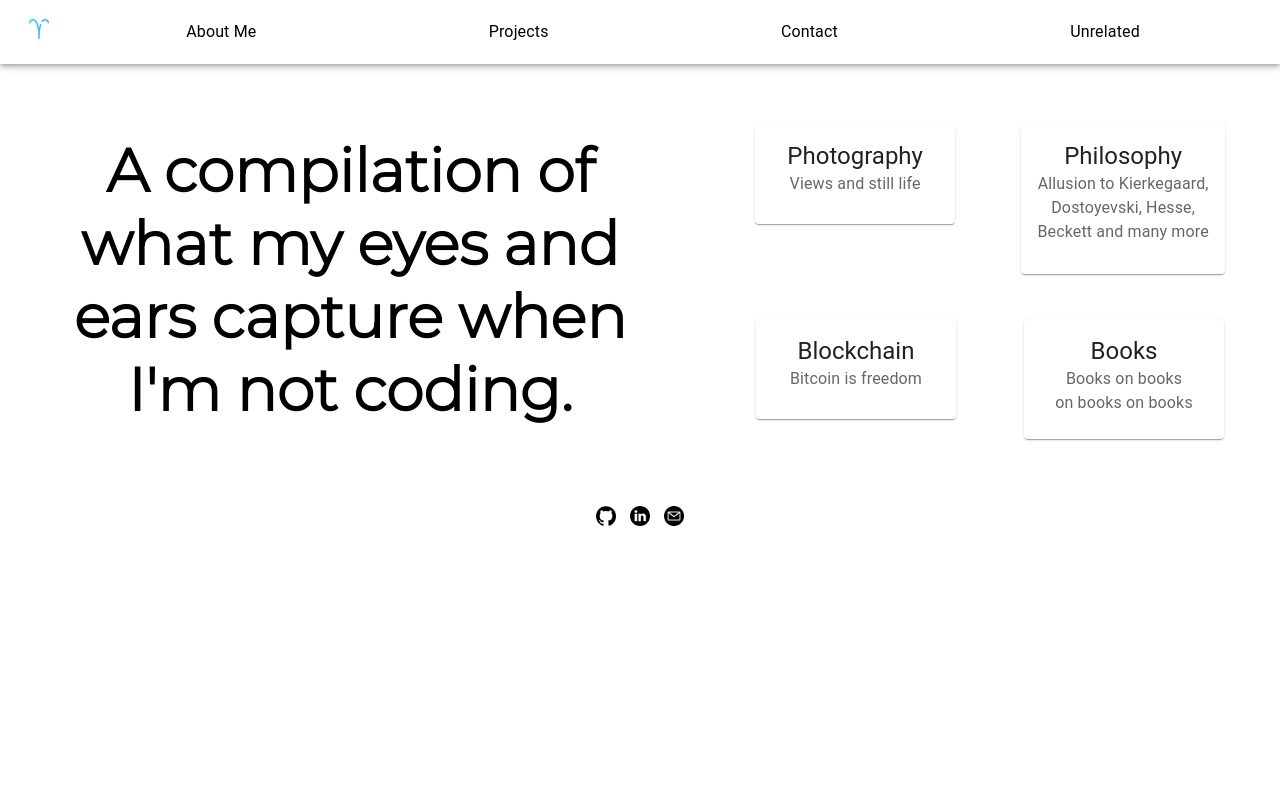
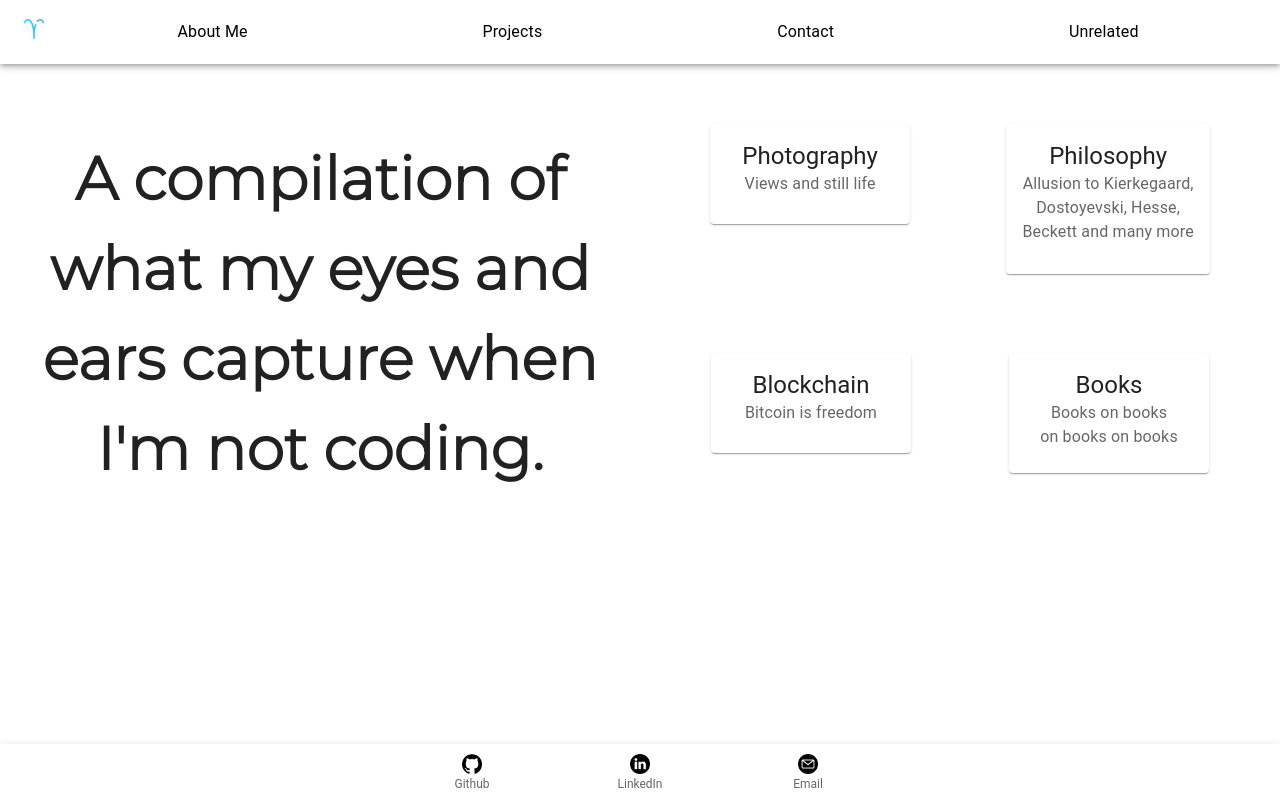
Before and after one commit to vntero/vntero-dot-com, a React (Create React App) app: page /unrelated in a window 1280 px wide. Built offline with nearby package versions, Linux system fonts and the light colour scheme.

Commit message:
MUI final touches and minor bug fixes

```diff
--- a/src/App.css
+++ b/src/App.css
@@ -56,7 +56,6 @@
 a, a:focus, a:active{
   text-decoration: none;
   color: inherit;
-  padding: 5px;
 }
 
 input {
@@ -114,6 +113,6 @@ input {
 .div-skills {
   display: flex;
   align-items: center;
-  justify-content: center;
+  justify-content: space-evenly;
   padding: 20px;
 }
--- a/src/components/About.jsx
+++ b/src/components/About.jsx
@@ -16,6 +16,12 @@ function About() {
                 <span className="blue"> beautiful</span>, <span className="red">engaging</span> and <span className="green">functional</span> <br />
                 projects for the World Wide Web.</h1>
             </div>
+
+            <label htmlFor="BLANK SPACE"></label><br />
+            <label htmlFor="BLANK SPACE"></label><br />
+
+            <h2>Tech stack:</h2>
+
             <div className="div-skills">
                 <a href="https://www.javascript.com/" target="_blank" rel="noreferrer"><img alt="JavaScript" src="javascript.png" height={50} width={50}/></a>
                 <a href="https://reactjs.org/" target="_blank" rel="noreferrer"><img alt="React" src="react.png" height={50} width={50}/></a>
--- a/src/components/Footer.jsx
+++ b/src/components/Footer.jsx
@@ -1,15 +1,28 @@
-import React from "react"
+import * as React from 'react';
+import Box from '@mui/material/Box';
+import CssBaseline from '@mui/material/CssBaseline';
+import BottomNavigation from '@mui/material/BottomNavigation';
+import BottomNavigationAction from '@mui/material/BottomNavigationAction';
+import Paper from '@mui/material/Paper';
+
+
 
 function Footer() {
-    return (
-        <section className="footer">
 
-            <a href="https://github.com/vntero" target="_blank" rel="noreferrer"><img alt="github" src="github.png" height={20} width={20}/> </a>
-            <a href="https://www.linkedin.com/in/vntero/" target="_blank" rel="noreferrer"><img alt="linkedin" src="linkedin.png" height={20} width={20}/> </a>
-            <a href="mailto:collab@vntero.com"><img alt="email" src="email.png" height={20} width={20}/></a>
 
-        </section>
-    )
+  return (
+    <Box sx={{ pb: 7 }}>
+      <CssBaseline />
+      <Paper sx={{ position: 'fixed', bottom: 0, left: 0, right: 0 }} elevation={3}>
+        <BottomNavigation showLabels >
+            <BottomNavigationAction label="Github" icon={<a href="https://github.com/vntero" target="_blank" rel="noreferrer"><img alt="github" src="github.png" height={20} width={20}/> </a>} />
+            <BottomNavigationAction label="LinkedIn" icon={<a href="https://www.linkedin.com/in/vntero/" target="_blank" rel="noreferrer"><img alt="linkedin" src="linkedin.png" height={20} width={20}/> </a>} />
+            <BottomNavigationAction label="Email" icon={<a href="mailto:collab@vntero.com"><img alt="email" src="email.png" height={20} width={20}/></a>} />
+        </BottomNavigation>
+      </Paper>
+    </Box>
+  );
 }
 
+
 export default Footer
--- a/src/components/Projects.jsx
+++ b/src/components/Projects.jsx
@@ -3,12 +3,11 @@ import { useTheme } from '@mui/material/styles';
 import Box from '@mui/material/Box';
 import MobileStepper from '@mui/material/MobileStepper';
 import Paper from '@mui/material/Paper';
-import Typography from '@mui/material/Typography';
 import Button from '@mui/material/Button';
 import KeyboardArrowLeft from '@mui/icons-material/KeyboardArrowLeft';
 import KeyboardArrowRight from '@mui/icons-material/KeyboardArrowRight';
 import SwipeableViews from 'react-swipeable-views';
-import { Link } from "react-router-dom";
+
 // import { autoPlay } from 'react-swipeable-views-utils';
 
 // const AutoPlaySwipeableViews = autoPlay(SwipeableViews);
@@ -18,7 +17,7 @@ const images = [
     label: 'Buszinga!',
     imgPath: 'buszinga.png',
     open: <a href="https://vntero.github.io/buszinga/" target="_blank" rel="noreferrer">Open in a new tab</a>,
-    source: <a href="https://github.com/vntero/buszinga" target="_blank" rel="noreferrer">View source code on github</a>,
+    source: <a href="https://github.com/vntero/buszinga" target="_blank" rel="noreferrer">View source code</a>,
   },
   {
     label: 'WoD[i]-WoDpicker',
@@ -67,7 +66,7 @@ function Projects() {
             </h1>
 
             <div className="div-carousel">
-                <Box sx={{ maxWidth: 600, flexGrow: 1 }}>
+                <Box sx={{ maxWidth: 800, flexGrow: 1 }}>
                     <Paper
                         square
                         elevation={3}
@@ -101,9 +100,9 @@ function Projects() {
                             <Box
                                 component="img"
                                 sx={{
-                                height: 275,
+                                maxHeight: 400,
                                 display: 'block',
-                                maxWidth: 600,
+                                maxWidth: 800,
                                 overflow: 'hidden',
                                 width: '100%',
                                 }}
```
